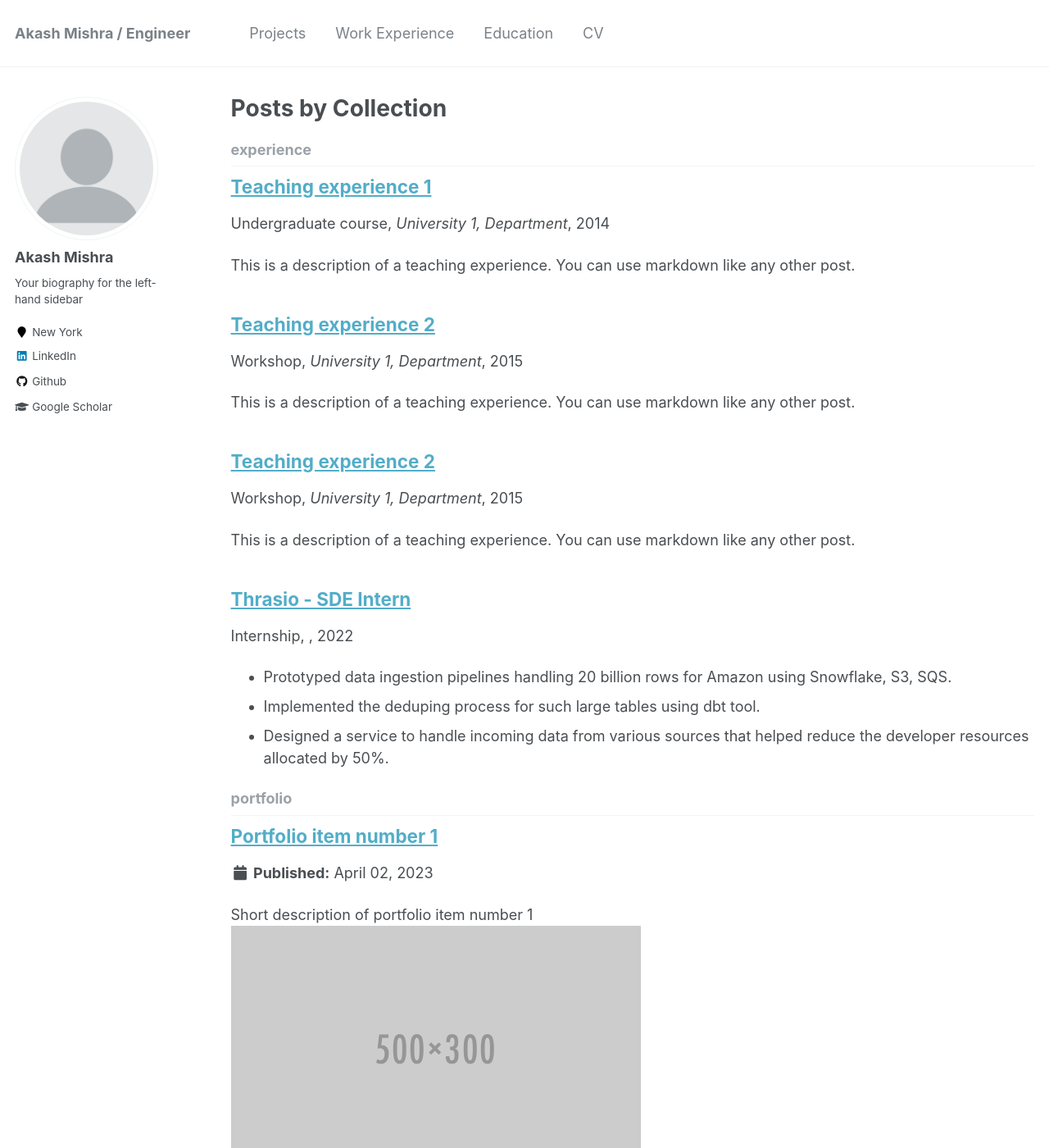
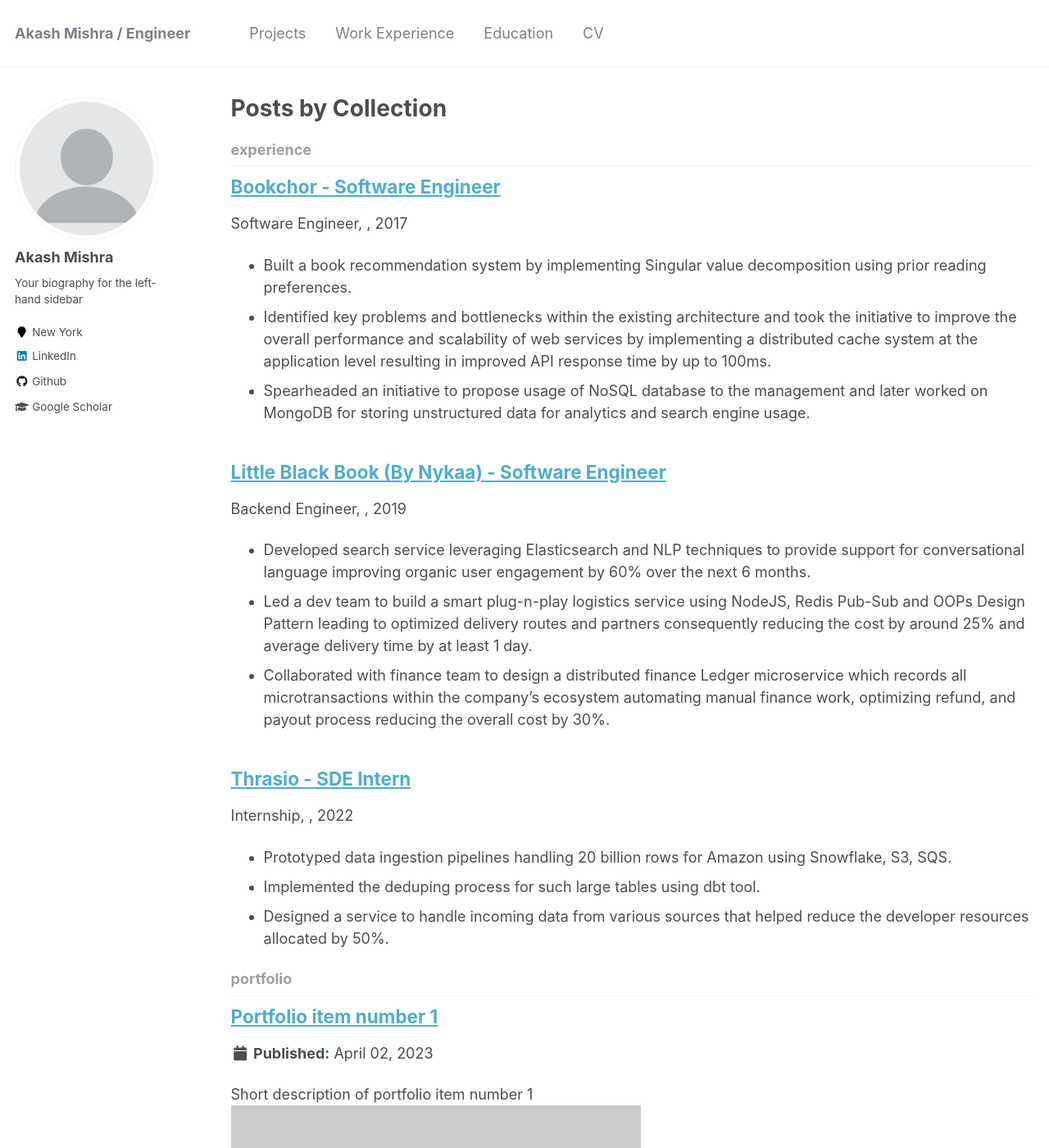
Before and after one commit to akashsky1994/akashsky1994.github.io, a Jekyll site: the page built from _pages/collection-archive.html, in a window 1280 px wide and 1400 px high. Shown: the whole window at 82% size. Built offline with Jekyll 4.4.1, drawn with Linux system fonts in a browser that asks for light colours; a file with an impossible date is left out.

Commit message:
feat: Work Experience Updated

```diff
--- a/_experience/2017-bookchor-sde.md
+++ b/_experience/2017-bookchor-sde.md
@@ -1,20 +1,13 @@
 ---
-title: "Teaching experience 1"
-collection: teaching
-type: "Undergraduate course"
-permalink: /teaching/2014-spring-teaching-1
-venue: "University 1, Department"
-date: 2014-01-01
-location: "City, Country"
+title: "Bookchor - Software Engineer"
+collection: experience
+type: "Software Engineer"
+permalink: /experience/2017-bookchor-sde
+# venue: "University 1, Department"
+date: " July 2017 - August 2019"
+location: "India"
 ---
 
-This is a description of a teaching experience. You can use markdown like any other post.
-
-Heading 1
-======
-
-Heading 2
-======
-
-Heading 3
-======
+- Built a book recommendation system by implementing Singular value decomposition using prior reading preferences.
+- Identified key problems and bottlenecks within the existing architecture and took the initiative to improve the overall performance and scalability of web services by implementing a distributed cache system at the application level resulting in improved API response time by up to 100ms.
+- Spearheaded an initiative to propose usage of NoSQL database to the management and later worked on MongoDB for storing unstructured data for analytics and search engine usage.
--- a/_experience/2019-lbb-sde.md
+++ b/_experience/2019-lbb-sde.md
@@ -1,20 +1,12 @@
 ---
-title: "Teaching experience 2"
-collection: teaching
-type: "Workshop"
-permalink: /teaching/2015-spring-teaching-1
-venue: "University 1, Department"
-date: 2015-01-01
-location: "City, Country"
+title: "Little Black Book (By Nykaa) - Software Engineer"
+collection: experience
+type: "Backend Engineer"
+permalink: /experience/2019-lbb-sde
+# venue: "University 1, Department"
+date: "September 2019 - July 2021"
+location: "Delhi, India"
 ---
-
-This is a description of a teaching experience. You can use markdown like any other post.
-
-Heading 1
-======
-
-Heading 2
-======
-
-Heading 3
-======
+- Developed search service leveraging Elasticsearch and NLP techniques to provide support for conversational language improving organic user engagement by 60% over the next 6 months.
+- Led a dev team to build a smart plug-n-play logistics service using NodeJS, Redis Pub-Sub and OOPs Design Pattern leading to optimized delivery routes and partners consequently reducing the cost by around 25% and average delivery time by at least 1 day.
+- Collaborated with finance team to design a distributed finance Ledger microservice which records all microtransactions within the company’s ecosystem automating manual finance work, optimizing refund, and payout process reducing the overall cost by 30%.
--- a/_experience/2021-nyu-research-assistant.md
+++ b/_experience/2021-nyu-research-assistant.md
@@ -1,20 +1,9 @@
 ---
-title: "Teaching experience 2"
-collection: teaching
-type: "Workshop"
-permalink: /teaching/2015-spring-teaching-1
-venue: "University 1, Department"
-date: 2015-01-01
-location: "City, Country"
+title: "NYU - Research Assistant"
+collection: experience
+type: "Research"
+permalink: /experience/2021-nyu-research-assistant
+# venue: "University 1, Department"
+date: "2021-2022"
+location: "New York, USA"
 ---
-
-This is a description of a teaching experience. You can use markdown like any other post.
-
-Heading 1
-======
-
-Heading 2
-======
-
-Heading 3
-======
```
Also changed, not shown: _experience/2022-thrasio-sde-intern.md (+1 -1 lines).
